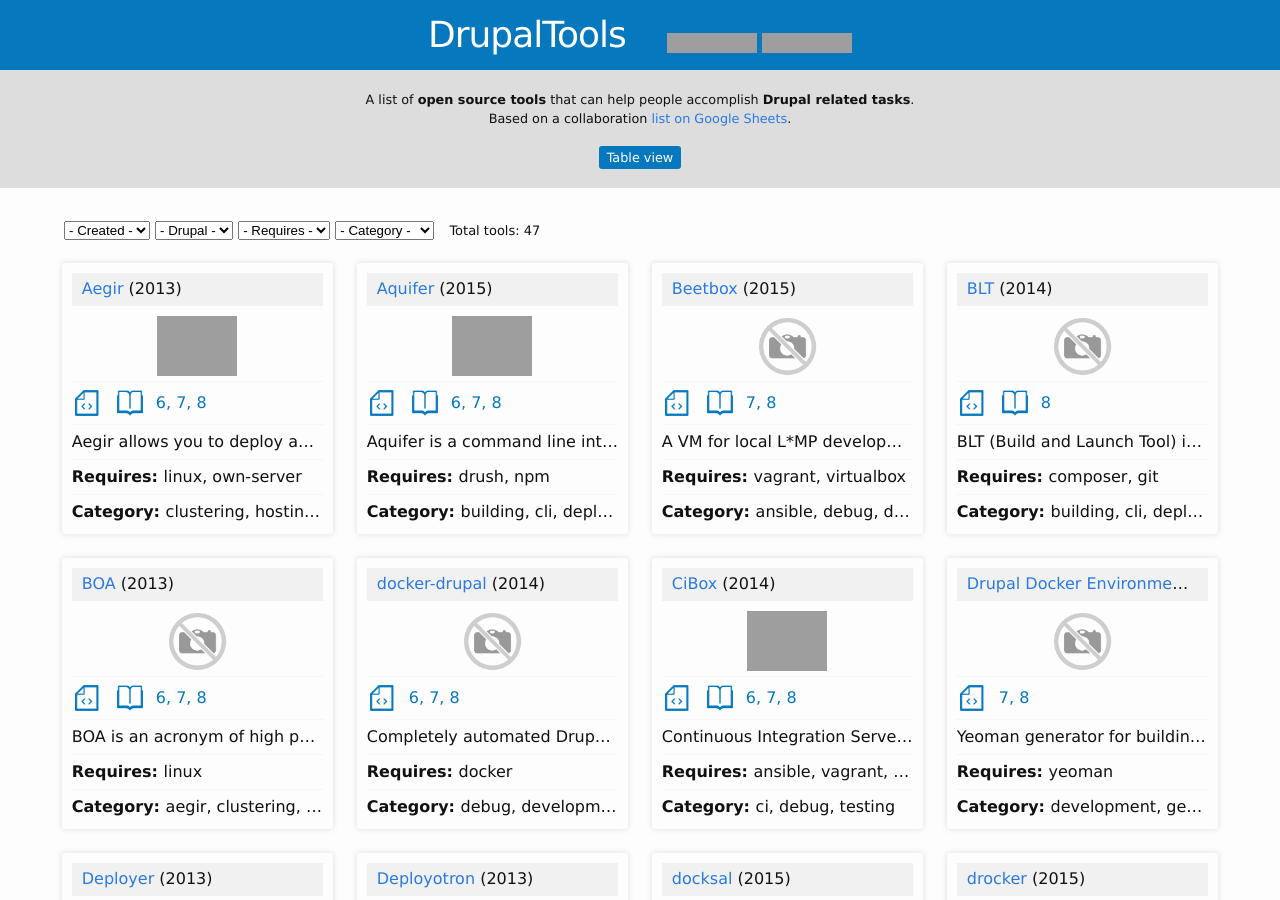
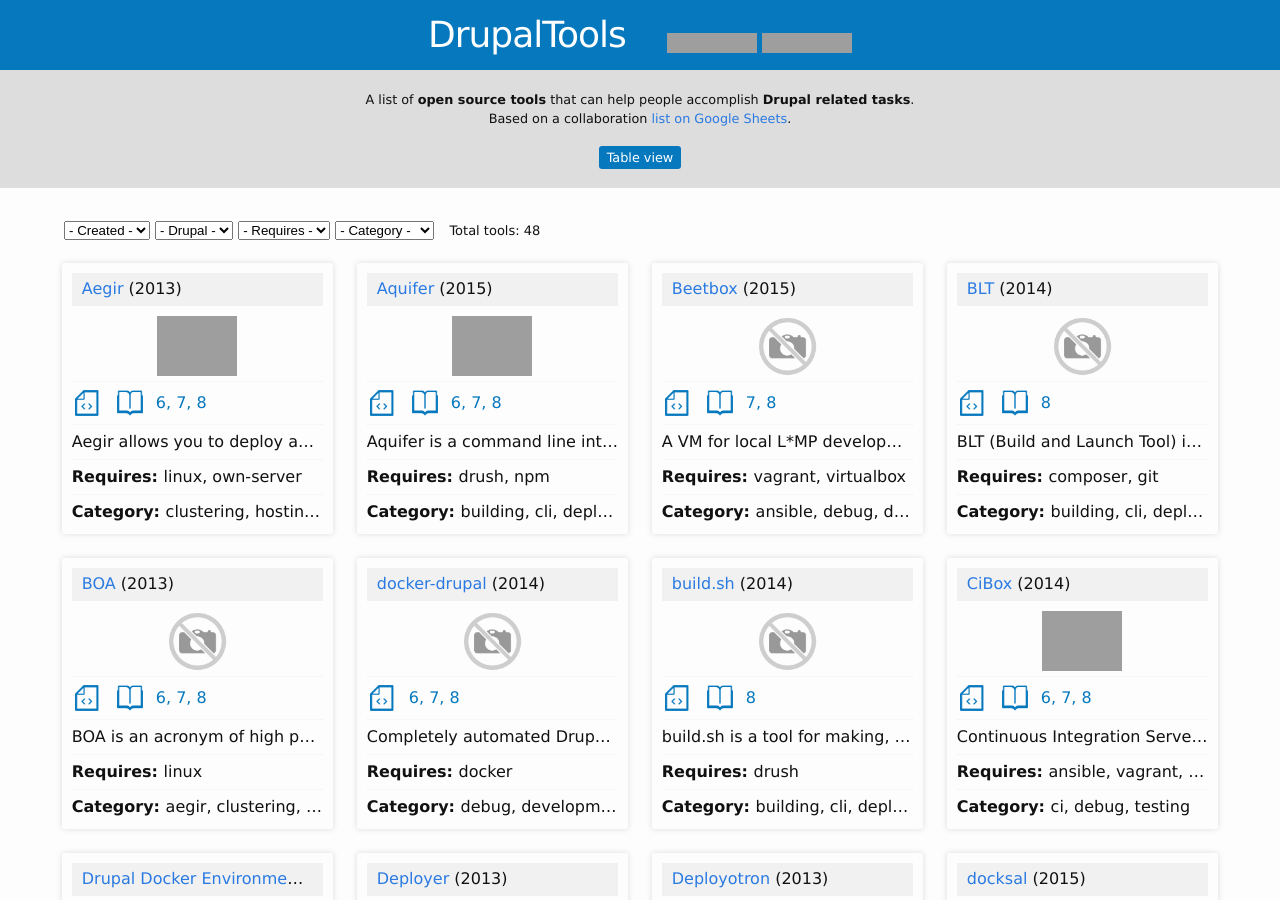
Before and after one commit to drupaltools/drupaltools.github.io, a Jekyll site: the page built from index.html, in a window 1280 px wide and 900 px high, cut to the strip 0-900 px from the top of the window. Built offline with Jekyll 4.4.1, drawn with Linux system fonts in a browser that asks for light colours; grey boxes are pictures that could not be loaded.

Commit message:
Add build.sh project

```diff
--- /dev/null
+++ b/_data/projects/buildsh.yml
@@ -0,0 +1,27 @@
+name: build.sh
+year_created: 2014
+source: https://github.com/wunderkraut/build.sh
+homepage: https://github.com/wunderkraut/build.sh
+docs: https://github.com/wunderkraut/build.sh/blob/master/README.md
+logo:
+
+description: "build.sh is a tool for making, updating and managing
+Drupal installations from the development phase up to production."
+
+requires:
+  - drush
+drupal_versions:
+  - 8
+category:
+  - provisioning
+  - building
+  - deployment
+  - testing
+  - cli
+  - production
+  - scaffolding
+similar:
+  - fetcher
+  - aquifer
+  - drubs
+  - blt
--- a/_data/projects/drutiny.yml
+++ b/_data/projects/drutiny.yml
@@ -5,7 +5,8 @@
 docs: https://seanhamlin.github.io/drutiny/
 logo:
 
-description: "A generic Drupal 7 and Drupal 8 site auditing and optional remediation tool."
+description: "A generic Drupal 7 and Drupal 8 site auditing and optional
+remediation tool."
 
 requires:
   - cli
--- a/_data/projects/generator-mc-d8-theme.yml
+++ b/_data/projects/generator-mc-d8-theme.yml
@@ -18,3 +18,4 @@
   - generator
 similar:
   - generator-docker-drupal8
+  - drupalal
```
